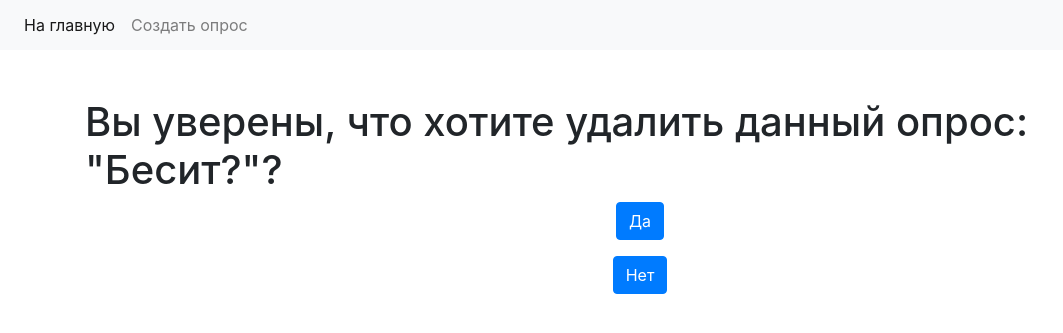
After one commit to violettalivada/exam_7, a Django app: page /poll/1/delete/ in a window 1280 px wide. The commit adds this page. Shown: the top 333 px of the page, without its empty margins (0-1063 px from the left). Run offline with Django 3.2, Linux system fonts and the light colour scheme; data comes from the database, SQL or seed files in the repository; some libraries are stand-ins or nearby versions.

Commit message:
Добавлено представление для удаления опроса

```diff
--- a/source/main/urls.py
+++ b/source/main/urls.py
@@ -23,4 +23,5 @@ urlpatterns = [
     path('poll/<int:pk>/', PollView.as_view(), name='poll_view'),
     path('polls/add/', PollCreateView.as_view(), name='poll_create'),
     path('poll/<int:pk>/update/', PollUpdateView.as_view(), name='poll_update'),
+    path('poll/<int:pk>/delete/', PollDeleteView.as_view(), name='poll_delete'),
 ]
--- /dev/null
+++ b/source/webapp/templates/polls/delete.html
@@ -0,0 +1,13 @@
+{% extends "partial/../base.html" %}
+
+{% block title %}Delete{% endblock %}
+
+
+{% block content %}
+    <h1 class="title mt-5">Вы уверены, что хотите удалить данный опрос: "{{ poll }}"?</h1>
+    <form method="POST" action="{% url "poll_delete" poll.pk %}" class="text-center">
+        {% csrf_token %}
+        <p><input class="btn btn-primary" type="submit" value="Да"></p>
+        <p><a class="btn btn-primary" href="{% url "poll_view" poll.pk %}" role="button">Нет</a></p>
+    </form>
+{% endblock %}
--- a/source/webapp/templates/polls/index.html
+++ b/source/webapp/templates/polls/index.html
@@ -26,6 +26,12 @@
                 <path fill-rule="evenodd" d="M1 13.5A1.5 1.5 0 0 0 2.5 15h11a1.5 1.5 0 0 0 1.5-1.5v-6a.5.5 0 0 0-1 0v6a.5.5 0 0 1-.5.5h-11a.5.5 0 0 1-.5-.5v-11a.5.5 0 0 1 .5-.5H9a.5.5 0 0 0 0-1H2.5A1.5 1.5 0 0 0 1 2.5v11z"/>
                         </svg>
                     </a>
+                    <a href="{% url 'poll_delete' poll.pk %}" class="card-link">
+                        <svg width="1em" height="1em" viewBox="0 0 16 16" class="bi bi-file-earmark-minus" fill="currentColor" xmlns="http://www.w3.org/2000/svg">
+                            <path d="M9 1H4a2 2 0 0 0-2 2v10a2 2 0 0 0 2 2h5v-1H4a1 1 0 0 1-1-1V3a1 1 0 0 1 1-1h5v2.5A1.5 1.5 0 0 0 10.5 6H13v2h1V6L9 1z"/>
+                            <path fill-rule="evenodd" d="M11 11.5a.5.5 0 0 1 .5-.5h4a.5.5 0 0 1 0 1h-4a.5.5 0 0 1-.5-.5z"/>
+                        </svg>
+                    </a>
                 </div>
             </div>
         </div>
--- a/source/webapp/templates/polls/view.html
+++ b/source/webapp/templates/polls/view.html
@@ -11,6 +11,12 @@
                 <svg width="1em" height="1em" viewBox="0 0 16 16" class="bi bi-pencil-square" fill="currentColor" xmlns="http://www.w3.org/2000/svg">
                     <path d="M15.502 1.94a.5.5 0 0 1 0 .706L14.459 3.69l-2-2L13.502.646a.5.5 0 0 1 .707 0l1.293 1.293zm-1.75 2.456l-2-2L4.939 9.21a.5.5 0 0 0-.121.196l-.805 2.414a.25.25 0 0 0 .316.316l2.414-.805a.5.5 0 0 0 .196-.12l6.813-6.814z"/>
                     <path fill-rule="evenodd" d="M1 13.5A1.5 1.5 0 0 0 2.5 15h11a1.5 1.5 0 0 0 1.5-1.5v-6a.5.5 0 0 0-1 0v6a.5.5 0 0 1-.5.5h-11a.5.5 0 0 1-.5-.5v-11a.5.5 0 0 1 .5-.5H9a.5.5 0 0 0 0-1H2.5A1.5 1.5 0 0 0 1 2.5v11z"/>
+                </svg>
+            </a>
+            <a href="{% url 'poll_delete' poll.pk %}" class="card-link">
+                <svg width="1em" height="1em" viewBox="0 0 16 16" class="bi bi-file-earmark-minus" fill="currentColor" xmlns="http://www.w3.org/2000/svg">
+                    <path d="M9 1H4a2 2 0 0 0-2 2v10a2 2 0 0 0 2 2h5v-1H4a1 1 0 0 1-1-1V3a1 1 0 0 1 1-1h5v2.5A1.5 1.5 0 0 0 10.5 6H13v2h1V6L9 1z"/>
+                    <path fill-rule="evenodd" d="M11 11.5a.5.5 0 0 1 .5-.5h4a.5.5 0 0 1 0 1h-4a.5.5 0 0 1-.5-.5z"/>
                 </svg>
             </a>
           </div>
--- a/source/webapp/views/polls_views.py
+++ b/source/webapp/views/polls_views.py
@@ -1,6 +1,4 @@
-from django.shortcuts import redirect
 from django.views.generic import DetailView, CreateView, UpdateView, DeleteView, ListView
-from django.core.paginator import Paginator
 from django.urls import reverse, reverse_lazy
 
 from webapp.models import Poll
@@ -46,3 +44,10 @@ class PollUpdateView(UpdateView):
 
     def get_success_url(self):
         return reverse('poll_view', kwargs={'pk': self.object.pk})
+
+
+class PollDeleteView(DeleteView):
+    template_name = 'polls/delete.html'
+    model = Poll
+    context_object_name = 'poll'
+    success_url = reverse_lazy('index')
```
